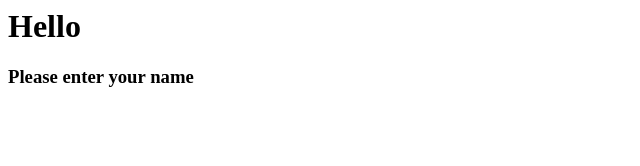
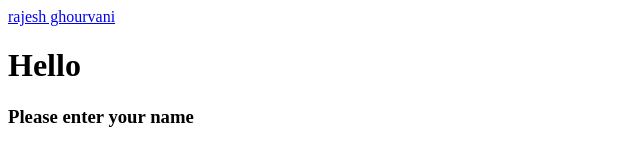
Before and after one commit to rajeshghourvani/greeter, a plain HTML site: page about.html in a window 1280 px wide. Shown: the whole page, without its empty margins (0-640 px from the left). Drawn offline with Linux system fonts and the light colour scheme.

Commit message:
included git repo

```diff
--- a/about.html
+++ b/about.html
@@ -3,6 +3,7 @@
             <title>about page html</title>
 </head>
 <body>
+<a href="https://github.com/rajeshghourvani/greeter">rajesh ghourvani</a>
      <h1>Hello</h1>
 
      <h3>Please enter your name</h3>
```
